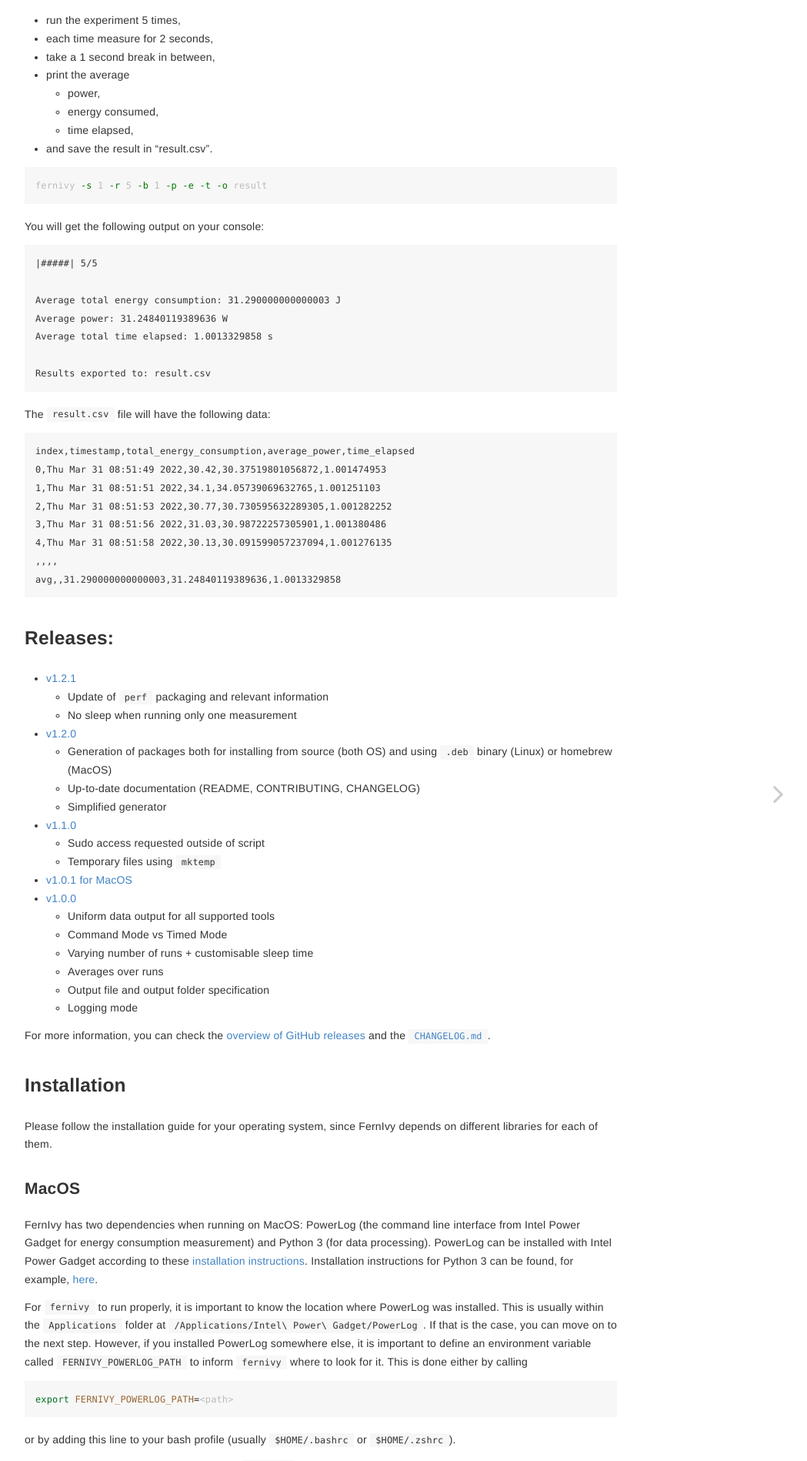
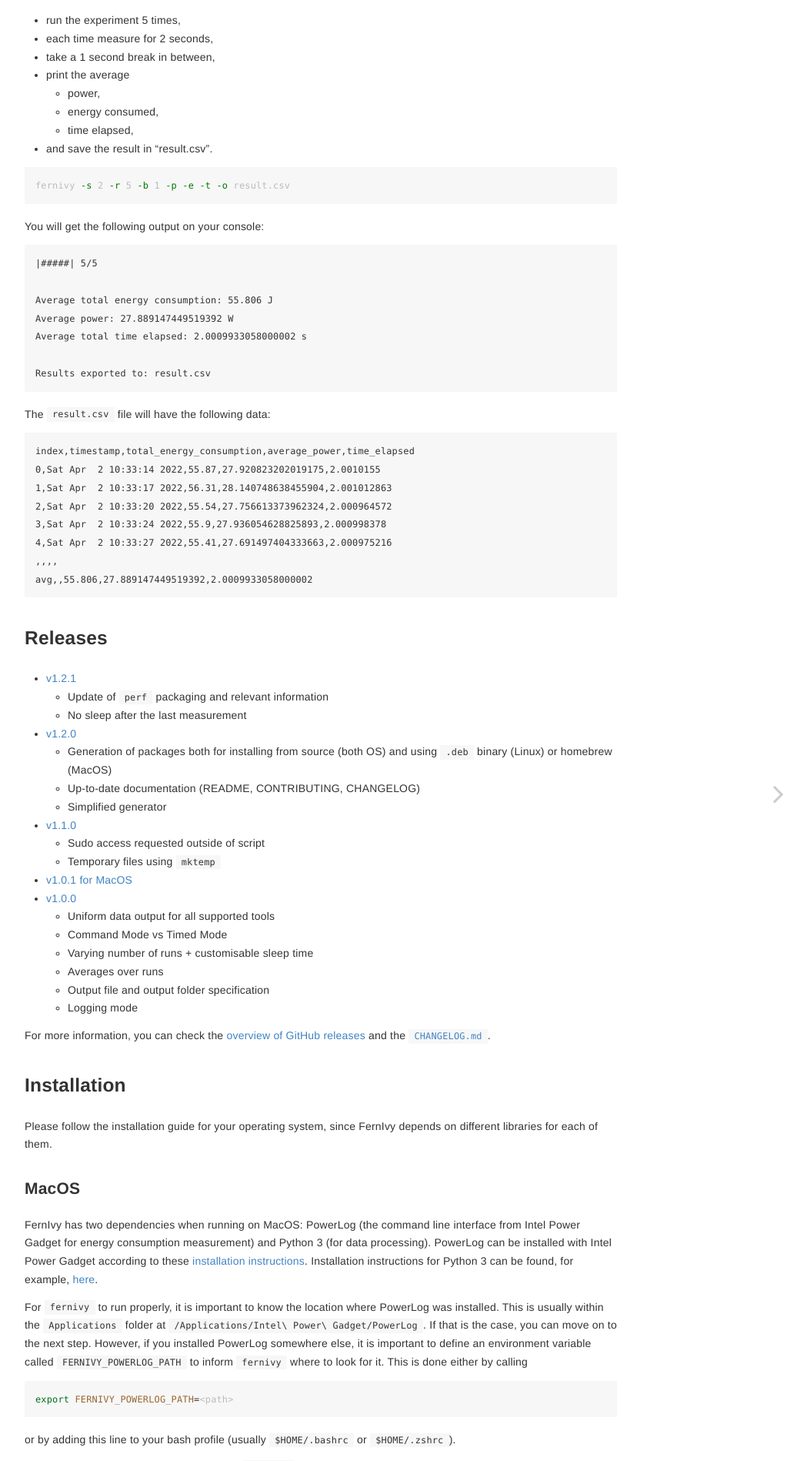
Before and after one commit to fernivy/docs, a Jekyll site: the page built from index.md, in a window 1280 px wide. Shown: the part 867-2765 px from the top of the page at 77% size, without its empty margins (223-1272 px from the left). Built offline with Jekyll 4.4.1, drawn with Linux system fonts in a browser that asks for light colours; some of the changed text lies outside the part shown.

Commit message:
Fix example

````diff
--- a/index.md
+++ b/index.md
@@ -43,7 +43,7 @@
 * and save the result in "result.csv".
 
 ```bash
-fernivy -s 1 -r 5 -b 1 -p -e -t -o result
+fernivy -s 2 -r 5 -b 1 -p -e -t -o result.csv
 ```
 
 You will get the following output on your console:
@@ -51,9 +51,9 @@
 ```txt
 |#####| 5/5
 
-Average total energy consumption: 31.290000000000003 J
-Average power: 31.24840119389636 W
-Average total time elapsed: 1.0013329858 s
+Average total energy consumption: 55.806 J
+Average power: 27.889147449519392 W
+Average total time elapsed: 2.0009933058000002 s
 
 Results exported to: result.csv
 ```
@@ -62,20 +62,20 @@
 
 ```csv
 index,timestamp,total_energy_consumption,average_power,time_elapsed
-0,Thu Mar 31 08:51:49 2022,30.42,30.37519801056872,1.001474953
-1,Thu Mar 31 08:51:51 2022,34.1,34.05739069632765,1.001251103
-2,Thu Mar 31 08:51:53 2022,30.77,30.730595632289305,1.001282252
-3,Thu Mar 31 08:51:56 2022,31.03,30.98722257305901,1.001380486
-4,Thu Mar 31 08:51:58 2022,30.13,30.091599057237094,1.001276135
+0,Sat Apr  2 10:33:14 2022,55.87,27.920823202019175,2.0010155
+1,Sat Apr  2 10:33:17 2022,56.31,28.140748638455904,2.001012863
+2,Sat Apr  2 10:33:20 2022,55.54,27.756613373962324,2.000964572
+3,Sat Apr  2 10:33:24 2022,55.9,27.936054628825893,2.000998378
+4,Sat Apr  2 10:33:27 2022,55.41,27.691497404333663,2.000975216
 ,,,,
-avg,,31.290000000000003,31.24840119389636,1.0013329858
+avg,,55.806,27.889147449519392,2.0009933058000002
 ```
 
-## Releases:
+## Releases
 
 * <a href="https://github.com/fernivy/fernivy/releases/tag/v1.2.1" target="blank">v1.2.1</a>
     * Update of `perf` packaging and relevant information
-    * No sleep when running only one measurement
+    * No sleep after the last measurement
 * <a href="https://github.com/fernivy/fernivy/releases/tag/v1.2.0" target="blank">v1.2.0</a>
     * Generation of packages both for installing from source (both OS) and using `.deb` binary (Linux) or homebrew (MacOS)
     * Up-to-date documentation (README, CONTRIBUTING, CHANGELOG)
@@ -143,7 +143,7 @@
 
 Note that with this installation, it is necessary to call `fernivy` from the `package` folder with the following command:
 
-```bash
+```
 ./fernivy [options]
 ```
 
````
